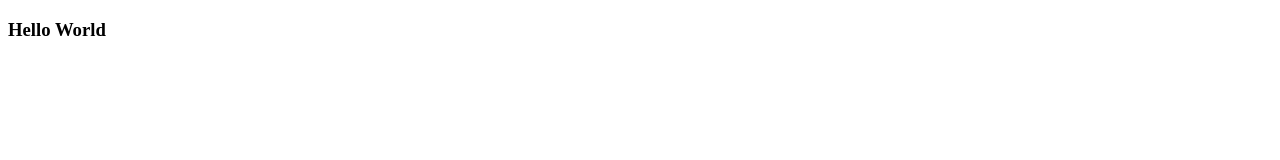
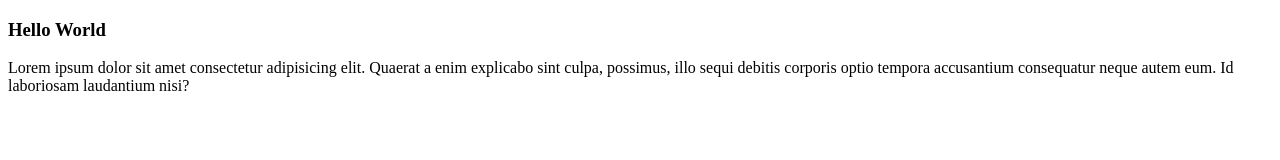
Before and after one commit to fahmisahall/fahmi-git-test, a plain HTML site: page index.html in a window 1280 px wide. Drawn offline with Linux system fonts and the light colour scheme.

Commit message:
Menambah paragraf

```diff
--- a/index.html
+++ b/index.html
@@ -10,6 +10,8 @@
 
 <body>
     <h3>Hello World</h3>
+    <p>Lorem ipsum dolor sit amet consectetur adipisicing elit. Quaerat a enim explicabo sint culpa, possimus, illo
+        sequi debitis corporis optio tempora accusantium consequatur neque autem eum. Id laboriosam laudantium nisi?</p>
 </body>
 
 </html>
```
